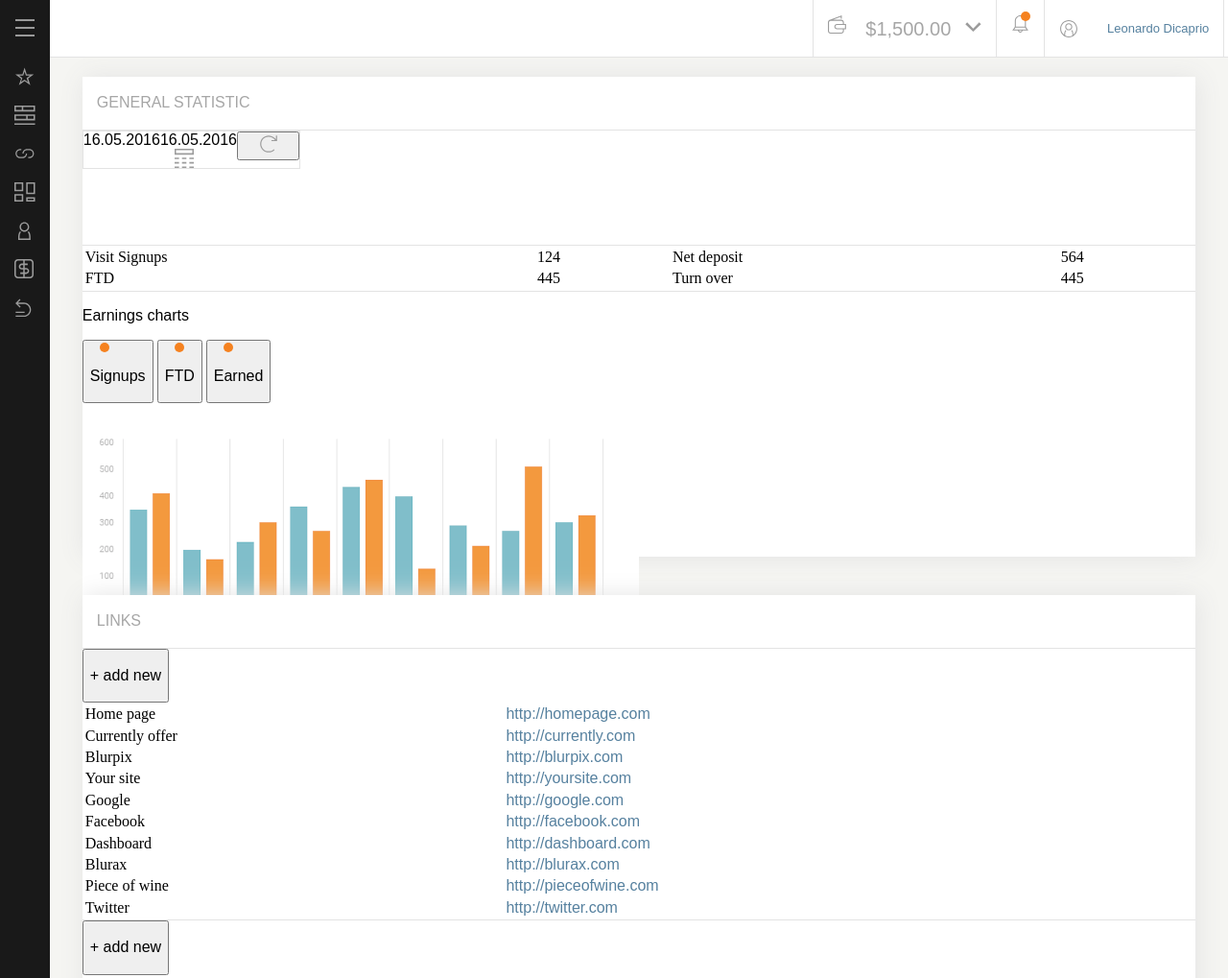
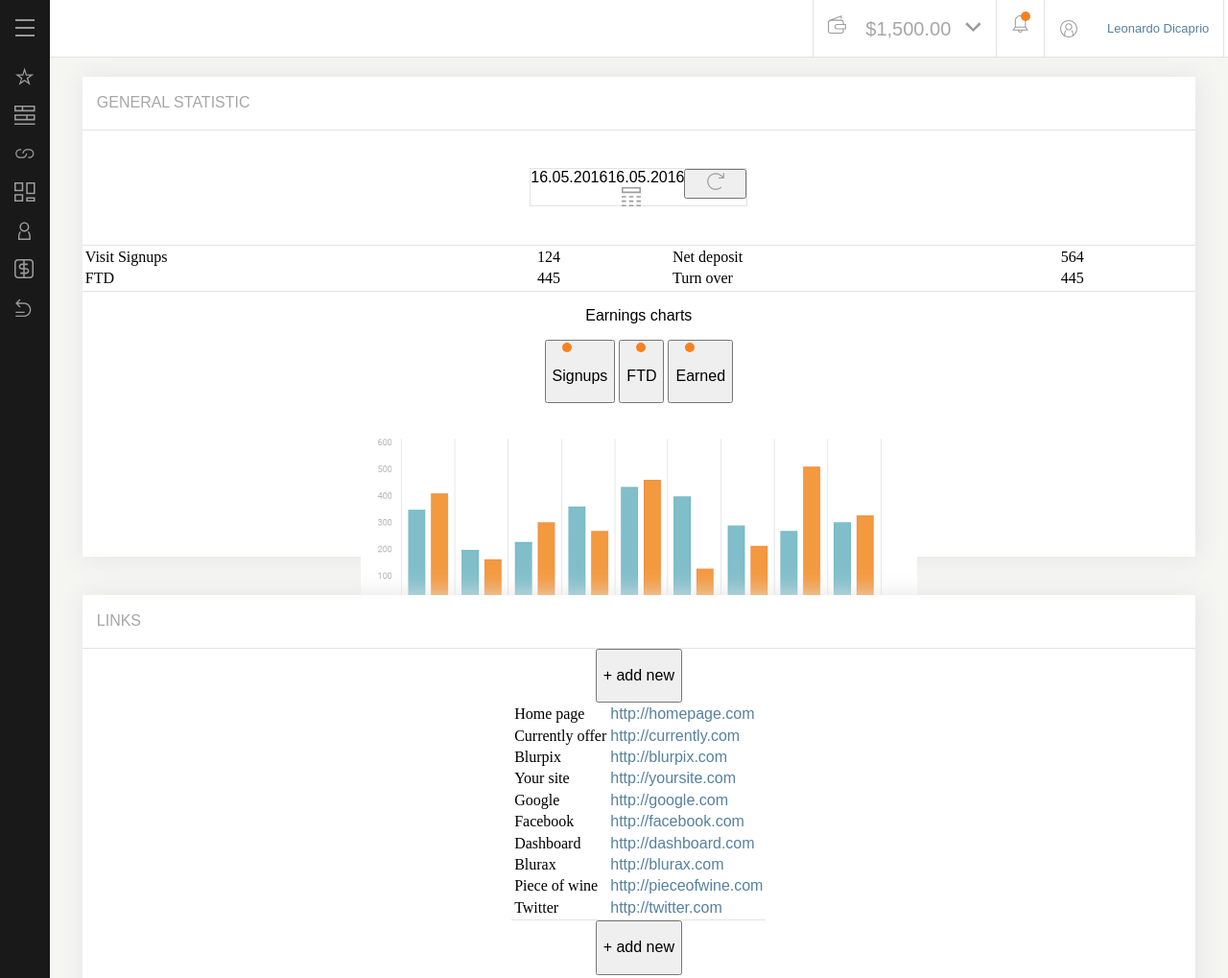
Before and after one commit to kata-oill/management-banners-system, a website: page scr/styleguide.html in a window 1280 px wide. Shown: the top 1019 px of the page at 96% size. Drawn offline with Linux system fonts and the light colour scheme; a web font is replaced by a local one.

Commit message:
Adjusting content

```diff
--- a/sass/components/_component_general_box.scss
+++ b/sass/components/_component_general_box.scss
@@ -1,3 +1,12 @@
+/* --- alignment --- */
+
+.center {
+	display: flex;
+	flex-direction: column;
+	align-items: center;
+	justify-content: center;
+}
+
 /* --- box --- */
 
 .box {
@@ -23,7 +32,4 @@
 	display: flex;
 	height: 40px;
 	border: 0.3px solid $border-color;
-
-
-
 }
--- a/scr/styleguide.html
+++ b/scr/styleguide.html
@@ -246,6 +246,7 @@
 				</nav>
 
 				<section class="main-container">
+
 <!-- general statistics -->
 
 					<section class="container">
@@ -253,7 +254,7 @@
 							<div class="row box-row title">
 								<h2 class="box-title">General statistic</h2>
 							</div>
-							<div class="row box-row calendar">
+							<div class="row box-row calendar center">
 								<div class="calendar-baner">
 									<div>
 										<span>16.05.2016</span>
@@ -297,8 +298,9 @@
 									</tr>
 								</table>
 							</div>
-							<div>
+							<div class="center">
 								<p>Earnings charts</p>
+								<div class="group-button">
 									<button>
 										<div class="orange-indicator"></div>
 										<p>Signups</p>
@@ -312,7 +314,8 @@
 										<p>Earned</p>
 									</button>
 								</div>
-							<div>
+							</div>
+							<div class="center">
 								<img src="../images/chart_1.png" width="50%">
 							</div>
 						</div>
@@ -325,7 +328,8 @@
 							<div class="row box-row title">
 								<h2 class="box-title">Links</h2>
 							</div>
-							<button>
+							<div class="center">
+								<button class="center">
 									<p>+ add new</p>
 								</button>
 								<div class="row box-row table">
@@ -372,9 +376,10 @@
 										</tr>
 									</table>
 								</div>
-							<button>
+								<button class="center">
 									<p>+ add new</p>
 								</button>
+							</div>
 						</div>
 					</section>
 
```
Also changed, not shown: css/style.css, 2 other files. Lines whose indentation alone changed are shown as unchanged.
